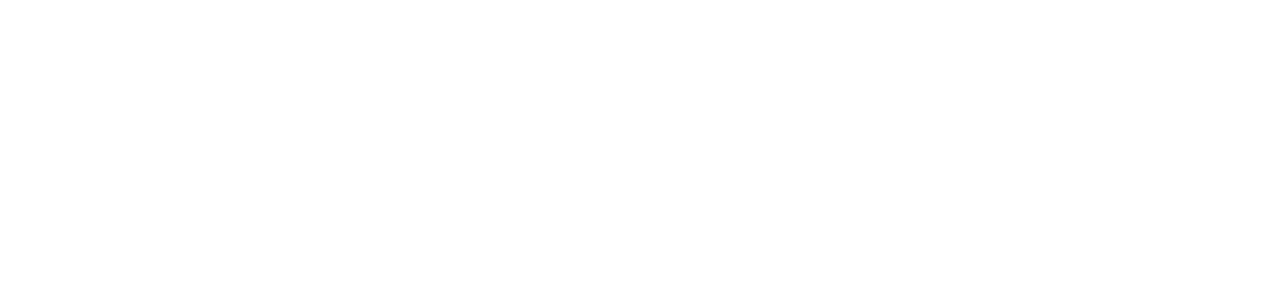
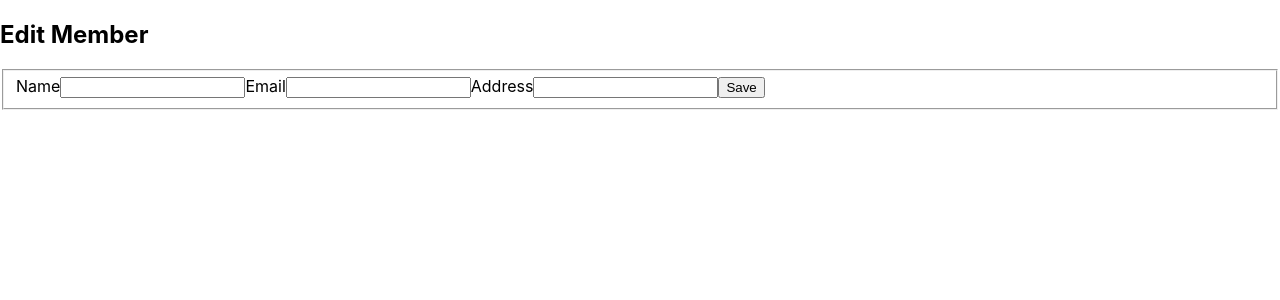
Before and after one commit to helen-m-wong/community-library, a React (Create React App) app in the folder Client/: page /members/1/edit in a window 1280 px wide. Before the commit this address had no page. Shown: the top 300 px of the page. Built offline with nearby package versions, Linux system fonts and the light colour scheme; no server answers; the HTML template or start-up script is replaced by a standard one.

Commit message:
edit member

```diff
--- a/Client/src/App.js
+++ b/Client/src/App.js
@@ -6,6 +6,7 @@ import './App.css';
 import Members from './pages/Members.js';
 import MemberDetail from './pages/MemberDetail.js';
 import AddMember from './pages/AddMember.js';
+import EditMember from './pages/EditMember.js';
 
 
 function App() {
@@ -18,6 +19,8 @@ function App() {
               <Route path="/members" element={<Members />} />
               <Route path="/members/:id" element={<MemberDetail />} />
               <Route path="/members/add" element={<AddMember />} />
+              <Route path="/members/:id/edit" element={<EditMember />} />
+
             </Routes>
           </section>
         </main>
--- /dev/null
+++ b/Client/src/pages/EditMember.js
@@ -0,0 +1,95 @@
+import React, { useState, useEffect } from 'react';
+import { useParams, useNavigate} from "react-router-dom";
+
+function EditMember() {
+
+    const { id } = useParams();
+    console.log("Member ID:", id);
+
+    const [name, setName] = useState('');
+    const [email, setEmail] = useState('');
+    const [address, setAddress] = useState('');
+    const navigate = useNavigate();
+
+    useEffect(() => {
+        const getMember = async () => {
+            try {
+                const url = `/members/${id}`;
+                console.log("Fetching member data from:", url);
+                const res = await fetch(url);
+
+                const data = await res.json();
+                if (res.status === 200) {
+                    console.log("member data retrieved");
+                    setName(data.name);
+                    setEmail(data.email);
+                    setAddress(data.address);
+                } else {
+                    console.log("There was an error retrieving the data")
+                }
+            } catch (error) {
+                console.log(error);
+            }
+        };
+        getMember();
+    }, [id]);
+
+    const editMember = async () => {
+        try {
+            const url = `/members/${id}`;
+            const response = await fetch(url, {
+                method: 'PATCH',
+                headers: {
+                    'Content-Type': 'application/json'
+                },
+                body: JSON.stringify({ "name": name, "email": email, "address": address })
+            });
+            if (response.status === 200) {
+                console.log("Member data updated successfully");
+                navigate(url);
+            } else {
+                console.log("Error updating member data");
+            }
+        } catch (error) {
+            console.log(error);
+        }
+    };
+
+
+    return (
+        <>
+            <h2>Edit Member</h2>
+            <form onSubmit={(e) => {e.preventDefault();}}>
+                <fieldset>
+                    <label for="name">Name</label>
+                    <input
+                        type="text"
+                        name="name"
+                        value={name}
+                        onChange={e => setName(e.target.value)}
+                        id="name"/>
+                    <label for="email">Email</label>
+                    <input
+                        type="text"
+                        name="email"
+                        value={email}
+                        onChange={e => setEmail(e.target.value)}
+                        id="email"/>
+                    <label for="address">Address</label>
+                    <input
+                        type="text"
+                        name="address"
+                        value={address}
+                        onChange={e => setAddress(e.target.value)}
+                        id="address"/>
+                    <button
+                        type="submit"
+                        onClick={editMember}
+                        id="submit">Save</button>
+                </fieldset>
+            </form>
+        </>
+    );
+}
+
+export default EditMember;
--- a/Client/src/pages/MemberDetail.js
+++ b/Client/src/pages/MemberDetail.js
@@ -1,5 +1,5 @@
 import React, { useState, useEffect }  from 'react';
-import { useParams } from "react-router-dom";
+import { useParams, Link, useNavigate } from "react-router-dom";
 
 function MemberDetail() {
 
@@ -7,17 +7,18 @@ function MemberDetail() {
     console.log("Member ID:", id);
 
     const [member, setMember] = useState(null);
+    const navigate = useNavigate();
 
     useEffect(() => {
         const getMember = async() => {
             try {
                 const url = `/members/${id}`;
                 console.log("Fetching member data from:", url);
-                const res = await fetch(url);
+                const response = await fetch(url);
 
-                const data = await res.json();
-                if (res.status === 200) {
-                    console.log("member data retrieved");
+                const data = await response.json();
+                if (response.status === 200) {
+                    console.log("Member data retrieved");
                     setMember(data);
                 } else {
                     console.log("There was an error retrieving the data")
@@ -29,6 +30,36 @@ function MemberDetail() {
         getMember();
     }, [id]);
 
+    const deleteMember = async () => {
+
+        const confirmation = window.confirm("Are you sure you want to delete this member?");
+
+        if (confirmation) {
+            try {
+                const url = `/members/${id}`;
+                const response = await fetch(url, {
+                    method: 'DELETE'
+                });
+                if (response.status === 204) {
+                    console.log("Member deleted successfully")
+                    navigate("/members");
+                } else {
+                    console.log("Error deleting member");
+                }
+            } catch (error) {
+                console.log(error);
+            }
+        }
+    };
+
+    const handleViewAllMembers = () => {
+        navigate('/members');
+    };
+
+    const handleEditMember = () => {
+        navigate(`/members/${id}/edit`);
+    };
+
     if (!member) {
         return <div>Loading...</div>;
     }
@@ -36,6 +67,9 @@ function MemberDetail() {
     return (
         <>
             <h2>Member Details</h2>
+            <button onClick={handleViewAllMembers}>View all Members</button>
+            <button onClick={handleEditMember}>Edit Member</button>
+            <button onClick={deleteMember}>Delete Member</button>
             <p>Name: {member.name}</p>
             <p>Email: {member.email}</p>
             <p>Address: {member.address}</p>
@@ -44,12 +78,14 @@ function MemberDetail() {
                 <thead>
                     <tr>
                         <th>Title</th>
+                        <th>Author</th>
                     </tr>
                 </thead>
                 <tbody>
                     {member.owned_books.map((book) => (
                         <tr key={book.id}>
                             <td>{book.title}</td>
+                            <td>{book.author}</td>
                         </tr>
                     ))}
                 </tbody>
@@ -59,12 +95,14 @@ function MemberDetail() {
                 <thead>
                     <tr>
                         <th>Title</th>
+                        <th>Author</th>
                     </tr>
                 </thead>
                 <tbody>
                     {member.borrowed_books.map((book) => (
                         <tr key={book.id}>
                             <td>{book.title}</td>
+                            <td>{book.author}</td>
                         </tr>
                     ))}
                 </tbody>
```
Also changed, not shown: 1 other file (tests, documents, lock files or other folders).
